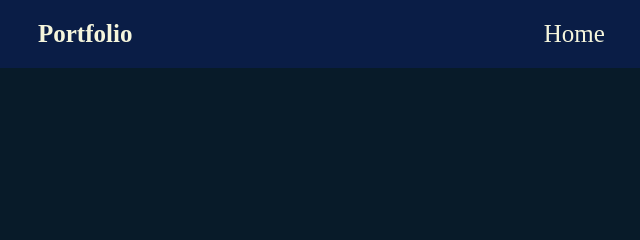
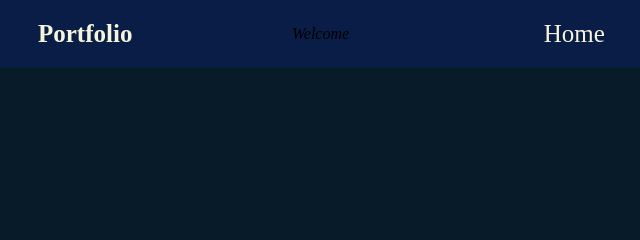
Before and after one commit to Asif-Gouri23/Portfolio, a plain HTML site: page index.html in a window 1280 px wide. Shown: the top 240 px of the page, 90-730 px from the left. Drawn offline with Linux system fonts and the light colour scheme.

```diff
--- a/index.html
+++ b/index.html
@@ -10,6 +10,7 @@
 <body>
     <header class="header">
         <a href="#" class="logo">Portfolio</a>
+        <i>Welcome</i>
 
         <div class="navbar">
             <a href="#home">Home</a>
```
